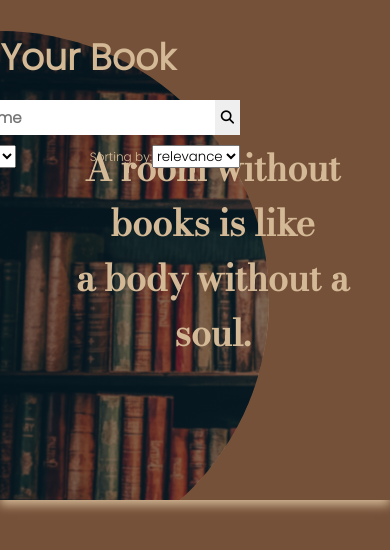
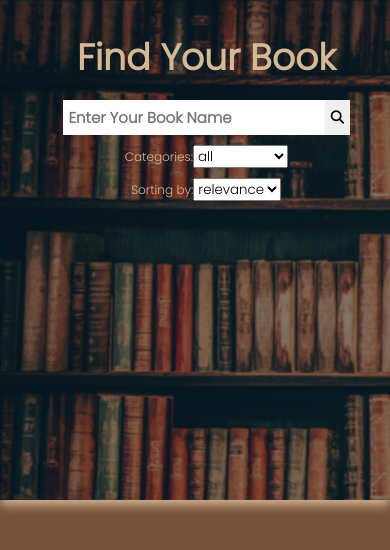
Before and after one commit to KuznetsovAG/book-library, a React (Create React App) app: page / in a window 390 px wide. Shown: the top 550 px of the page. Built offline with nearby package versions, Linux system fonts and the light colour scheme; no server answers.

Commit message:
add css styles

```diff
--- a/package.json
+++ b/package.json
@@ -3,6 +3,7 @@
   "version": "0.1.0",
   "private": true,
   "dependencies": {
+    "@reduxjs/toolkit": "^1.9.3",
     "@testing-library/jest-dom": "^5.16.5",
     "@testing-library/react": "^13.4.0",
     "@testing-library/user-event": "^13.5.0",
--- a/src/Components/style.css
+++ b/src/Components/style.css
@@ -33,6 +33,7 @@ html{
     background: linear-gradient(rgba(0,0,0,0.5),rgba(0,0,0,0.5)),url(bg1.png);
     clip-path: circle(60% at left 300px);
     z-index: -1;
+
 }
 .row2{
     position: absolute;
@@ -274,13 +275,23 @@ html{
     padding: 5px;
 }
 
-
-@media (max-width: 320px) {
+@media (max-width: 1130px) {
     .row1 h1{
         display: none;
     }
+    .header::before{
+
+        clip-path: none;
+
+    }
+}
+
+@media (max-width: 580px) {
     .row2{
-        right: 15px;
+
+
+        right: 20%;
+
     }
     .search {
         margin-bottom: 10px;
@@ -304,7 +315,7 @@ html{
     }
     .container{
 
-        grid-template-columns: repeat(auto-fit,minmax(250px,0.5fr));
+        grid-template-columns: repeat(auto-fit,minmax(300px,0.5fr));
 
     }
     .single__book {
@@ -313,3 +324,26 @@ html{
         flex-direction: column;
     }
 }
+
+@media (max-width: 400px) {
+
+    .row2{
+        right: 40px;
+    }
+    .container{
+        grid-template-columns: repeat(auto-fit,minmax(280px,0.5fr));
+    }
+}
+
+
+
+@media (max-width: 320px) {
+
+    .row2{
+        right: 15px;
+    }
+
+    .container{
+        grid-template-columns: repeat(auto-fit,minmax(250px,0.5fr));
+    }
+}
```
Also changed, not shown: 1 other file (tests, documents, lock files or other folders).
